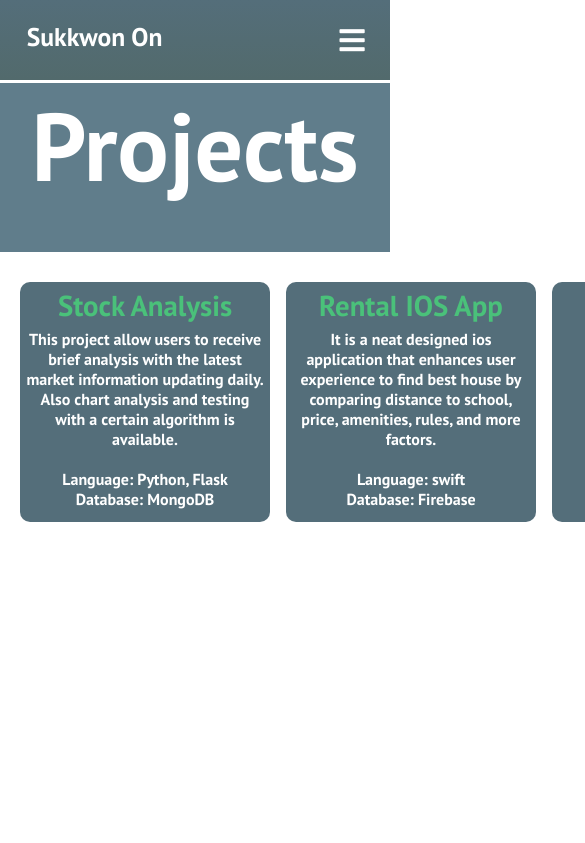
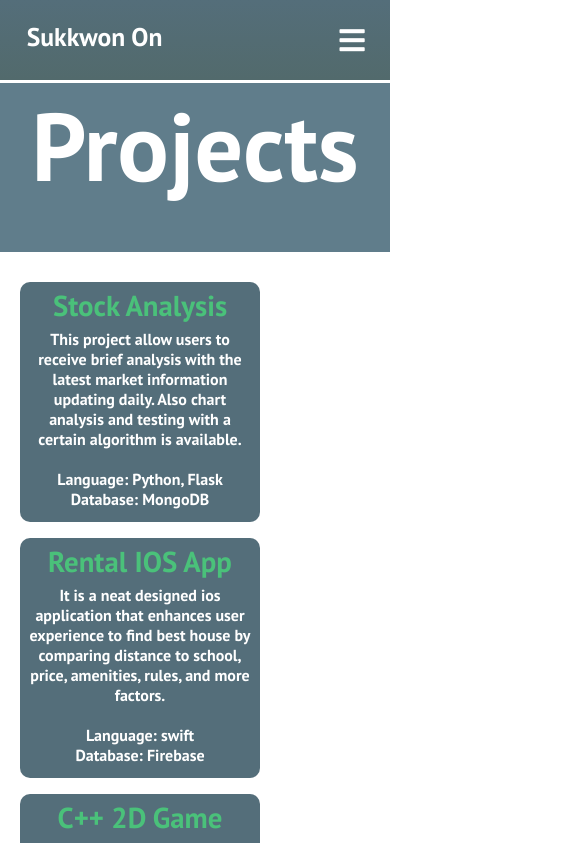
Before and after one commit to skwon2345/portfolio_website, a React (Create React App) app: page /projects in a window 390 px wide. Shown: the top 843 px of the page, 585 px wide, since content can reach past the window. Built offline with nearby package versions, Linux system fonts and the light colour scheme.

Commit message:
save point

```diff
--- a/src/components/pages/Project.css
+++ b/src/components/pages/Project.css
@@ -1,5 +1,5 @@
 .project {
-    width:100%;
+    width:15rem;
     height:15rem;
     display: flex;
     flex-direction: column;
--- a/src/components/pages/Projects.css
+++ b/src/components/pages/Projects.css
@@ -21,7 +21,7 @@
 
 @media screen and (max-width: 414px) {
     .projects {
-        grid-template-columns: repeat(4, minmax(250px, 1fr)); /* repeat 4 columns in a row with minimum size of 250px and maximum size of 1fr*/
+        grid-template-columns: repeat(autofill, minmax(250px, 1fr)); /* repeat 4 columns in a row with minimum size of 250px and maximum size of 1fr*/
 
     }
 }
```
